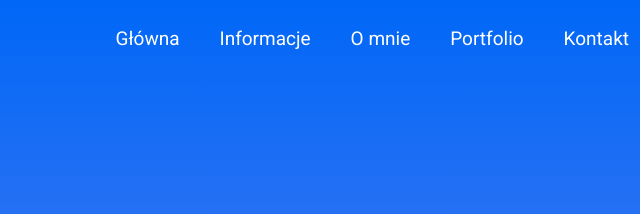
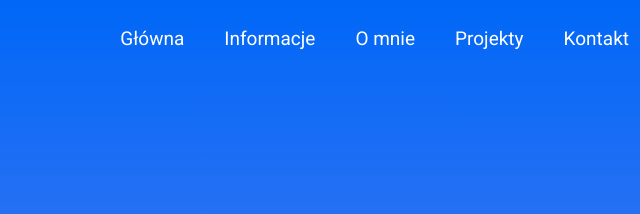
Before and after one commit to Primocode/portfolio, a plain HTML site: page index.html in a window 1280 px wide. Shown: the top 214 px of the page, 561-1201 px from the left. Drawn offline with nearby package versions, Linux system fonts and the light colour scheme; a web font is replaced by a local one.

Commit message:
text correction

```diff
--- a/index.html
+++ b/index.html
@@ -28,7 +28,7 @@
                         <li><a href="#main">Główna</a></li>
                         <li><a href="#information">Informacje</a></li>
                         <li><a href="#about-me">O mnie</a></li>
-                        <li><a href="#portfolio">Portfolio</a></li>
+                        <li><a href="#portfolio">Projekty</a></li>
                         <li><a href="#contact">Kontakt</a></li>
                     </ul>
                 </div>
```
